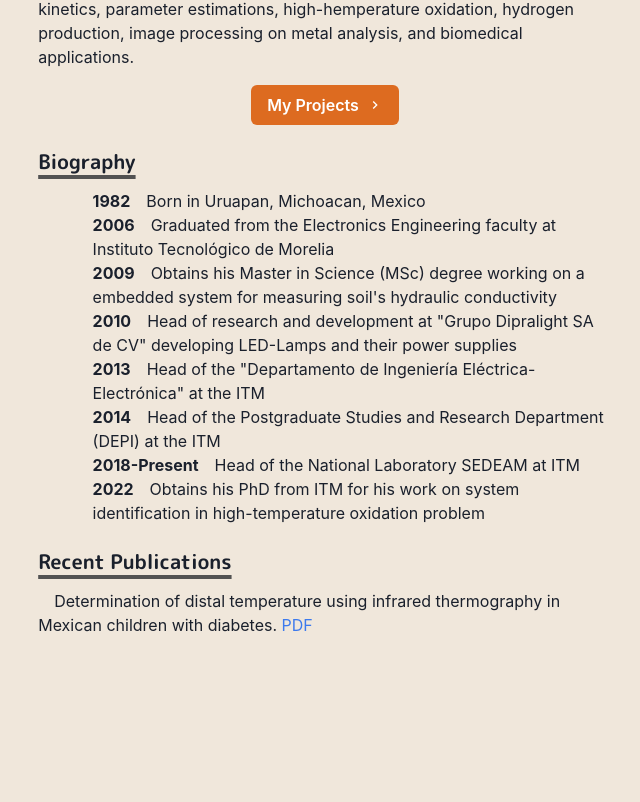
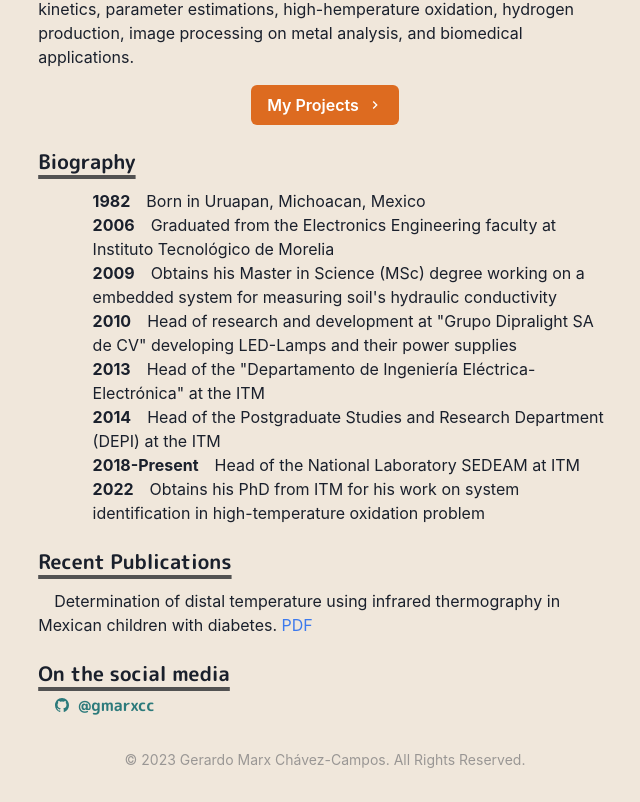
Before and after one commit to gmarxcc/node-webpage, a Next.js app: page / in a window 1280 px wide. Shown: the part 453-1255 px from the top of the page, without its empty margins (315-955 px from the left). Before the commit the page ends 1146 px from the top, so only its background shows below. Built offline with nearby package versions, Linux system fonts and the light colour scheme.

Commit message:
footer and social-media

```diff
--- /dev/null
+++ b/components/footer.js
@@ -0,0 +1,12 @@
+import { Box } from "@chakra-ui/react";
+
+const Footer = () => {
+	return (
+		<Box align="center" opacity={0.4} fontSize="sm">
+			&copy; {new Date().getFullYear()} Gerardo Marx Chávez-Campos. All Rights
+			Reserved.
+		</Box>
+	);
+};
+
+export default Footer;
--- a/components/layouts/main.js
+++ b/components/layouts/main.js
@@ -1,6 +1,7 @@
-import Head from 'next/head'
-import Navbar from '../navbar.js'
-import  { Box, Container } from '@chakra-ui/react'
+import Head from "next/head";
+import Navbar from "../navbar.js";
+import { Box, Container } from "@chakra-ui/react";
+import Footer from "../footer.js";
 
 const Main = ({ children, router }) => {
 	return (
@@ -14,9 +15,10 @@ const Main = ({ children, router }) => {
 
 			<Container maxW="container.md" pt={14}>
 				{children}
+				<Footer />
 			</Container>
 		</Box>
-  )
-}
+	);
+};
 
-export default Main
+export default Main;
--- a/pages/index.js
+++ b/pages/index.js
@@ -6,6 +6,10 @@ import {
 	Heading,
 	Image,
 	Link,
+	SimpleGrid,
+	List,
+	ListItem,
+	Icon,
 	useColorModeValue,
 } from "@chakra-ui/react";
 import { ChevronRightIcon } from "@chakra-ui/icons";
@@ -13,6 +17,8 @@ import Section from "../components/section.js";
 import Paragraph from "../components/paragraph.js";
 import { BioSection, BioYear } from "../components/bio.js";
 import Layout from "../components/layouts/article.js";
+import { GridItem } from "../components/grid-item.js";
+import { IoLogoTwitter, IoLogoGithub, IoLogoDiscor } from "react-icons/io5";
 
 const Page = () => {
 	return (
@@ -133,6 +139,24 @@ const Page = () => {
 						</Link>
 					</Paragraph>
 				</Section>
+				<Section delay={0.35}>
+					<Heading as="h3" variant="section-title">
+						On the social media
+						<List>
+							<ListItem>
+								<Link href="https://github.com/gmarxcc" target="_blank">
+									<Button
+										variant="ghost"
+										colorScheme="teal"
+										leftIcon={<Icon as={IoLogoGithub} />}
+									>
+										@gmarxcc
+									</Button>
+								</Link>
+							</ListItem>
+						</List>
+					</Heading>
+				</Section>
 			</Container>
 		</Layout>
 	);
```
Lines whose indentation alone changed are shown as unchanged.
